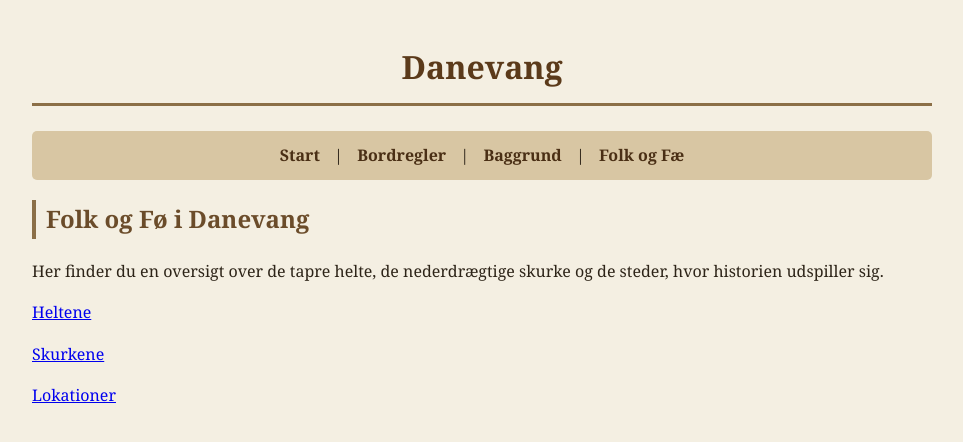
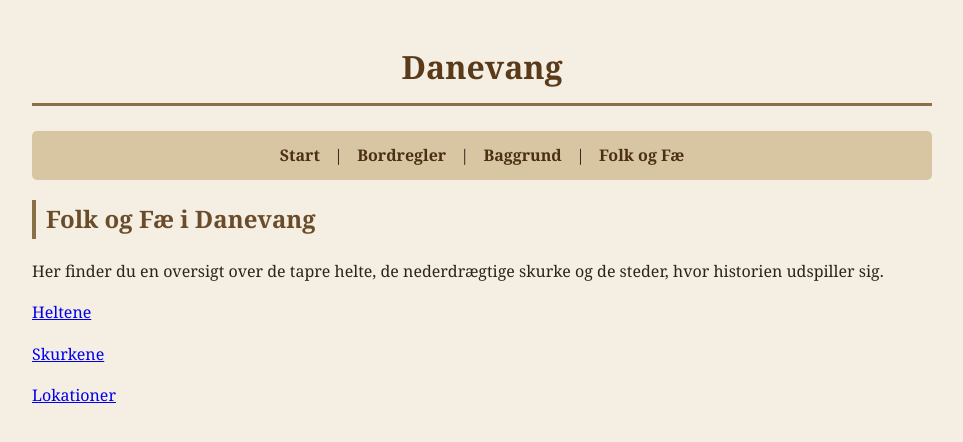
Before and after one commit to Stoffer75/den2side.dk, a Jekyll site: the page built from karakterer.html, in a window 1280 px wide. Shown: the top 442 px of the page, without its empty margins (158-1121 px from the left). Built offline with Jekyll 4.4.1, drawn with Linux system fonts in a browser that asks for light colours.

Commit message:
Update heading from 'Folk og Fø' to 'Folk og Fæ'

```diff
--- a/karakterer.html
+++ b/karakterer.html
@@ -2,7 +2,7 @@
 layout: default
 title: Danevang
 ---
-<h2>Folk og Fø i Danevang</h2>
+<h2>Folk og Fæ i Danevang</h2>
 <p>
 Her finder du en oversigt over de tapre helte, de nederdrægtige skurke og de steder, hvor historien udspiller sig.</p>
 
```
